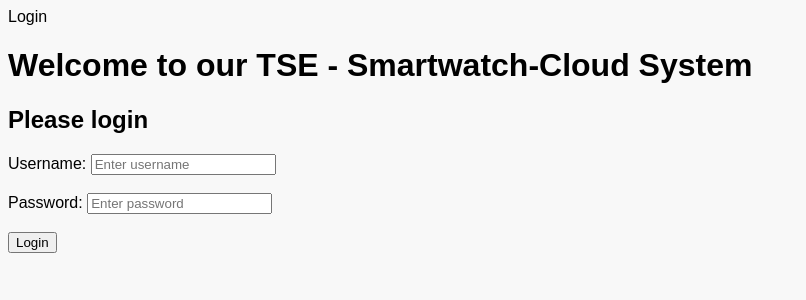
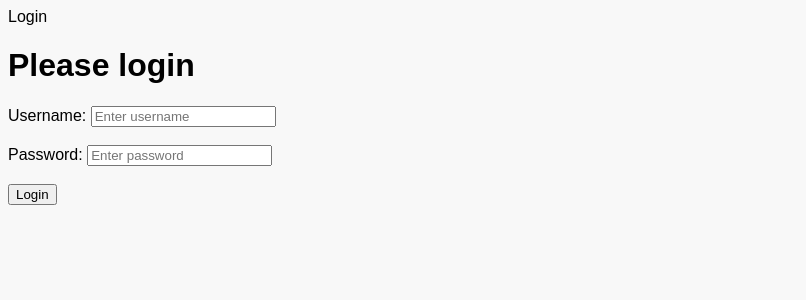
Before and after one commit to Ol86/TSE, a Django app: page /login/ in a window 1280 px wide. Shown: the top 300 px of the page, without its empty margins (0-806 px from the left). Run offline with Django 4.2, Linux system fonts and the light colour scheme.

```diff
--- a/Backend/Server/server_backend/base/templates/base/login.html
+++ b/Backend/Server/server_backend/base/templates/base/login.html
@@ -7,8 +7,7 @@
 {% endblock %}
 
 {% block content %}
-    <h1>Welcome to our TSE - Smartwatch-Cloud System</h1>
-    <h2> Please login</h2>
+    <h1> Please login</h1>
 
     <div>
         <form method="POST" action="">
```
